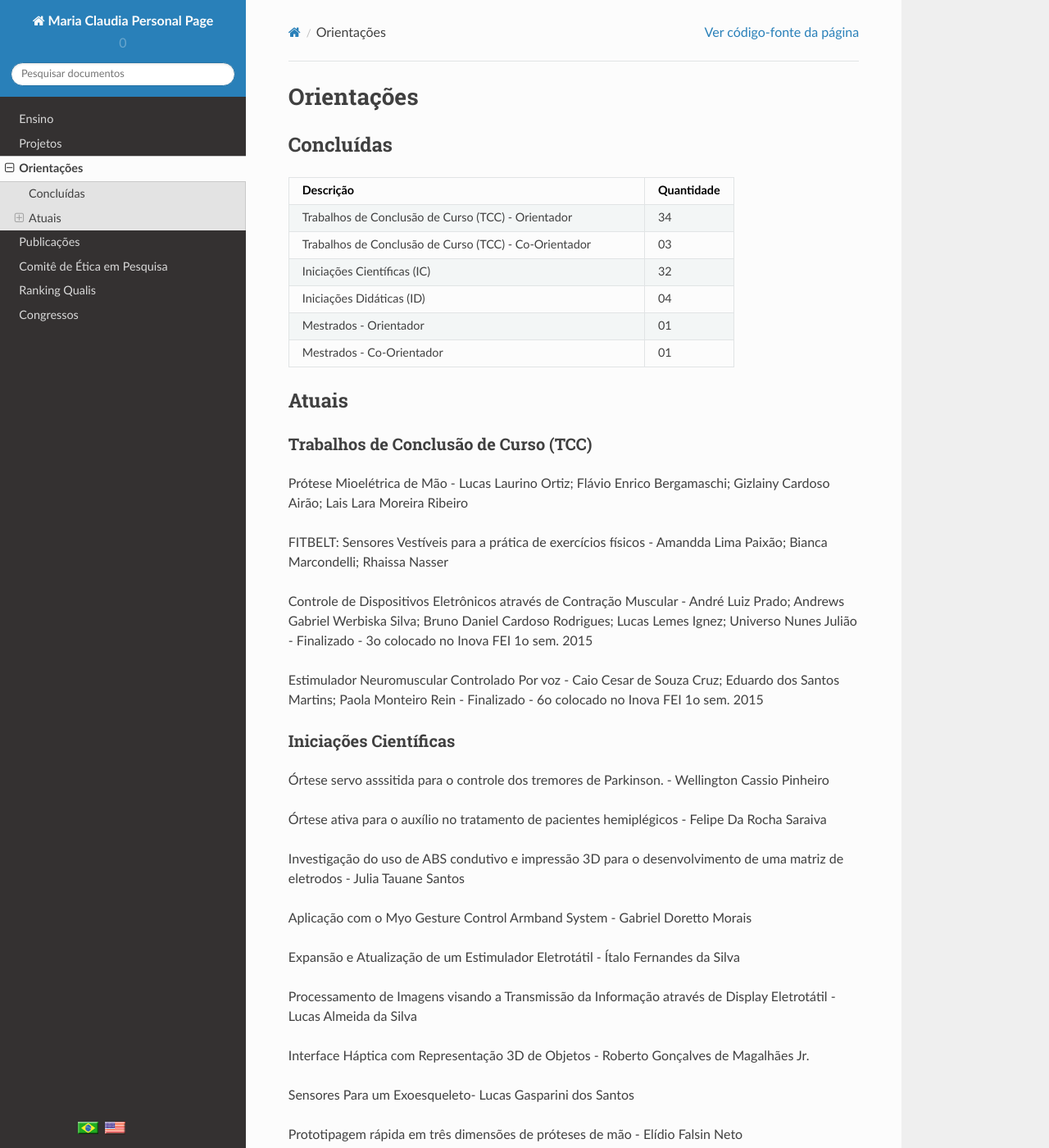
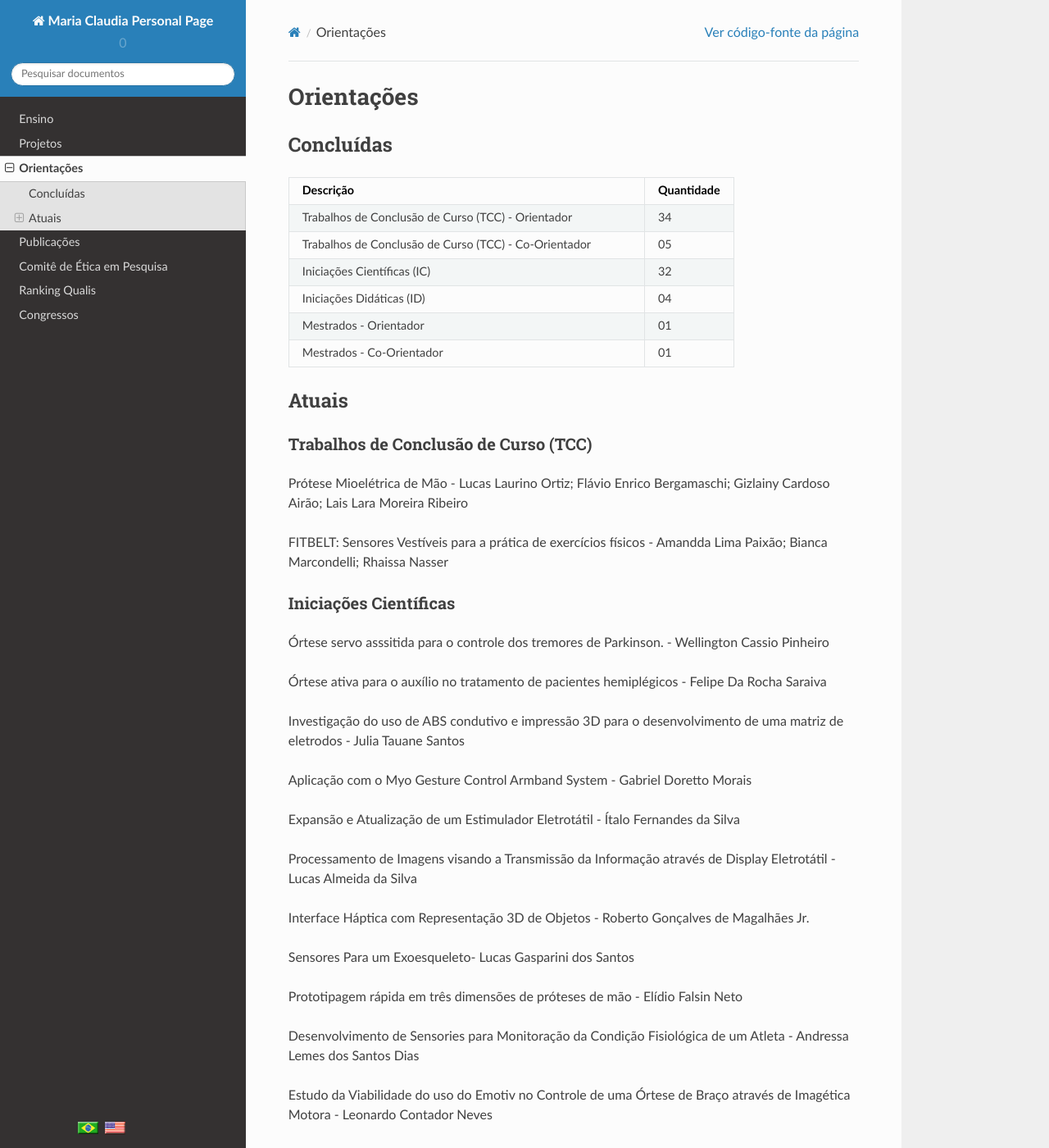
Before and after one commit to mclaudia/personal_page_fei, a Sphinx documentation site: the page built from source/orientacoes.rst, in a window 1280 px wide and 1400 px high. Shown: the whole window at 82% size. Built offline with Sphinx 7.4.7 and the Read the Docs theme 2.0.0, drawn with Linux system fonts in a browser that asks for light colours.

Commit message:
remove concluded tcc

```diff
--- a/source/orientacoes.rst
+++ b/source/orientacoes.rst
@@ -10,7 +10,7 @@ Concluídas
    :widths: 20, 5
 
     "Trabalhos de Conclusão de Curso (TCC) - Orientador", 34
-    "Trabalhos de Conclusão de Curso (TCC) - Co-Orientador", 03
+    "Trabalhos de Conclusão de Curso (TCC) - Co-Orientador", 05
     "Iniciações Científicas (IC)", 32
     "Iniciações Didáticas (ID)", 04
     "Mestrados - Orientador", 01
@@ -28,10 +28,6 @@ Trabalhos de Conclusão de Curso (TCC)
 Prótese Mioelétrica de Mão - Lucas Laurino Ortiz; Flávio Enrico Bergamaschi; Gizlainy Cardoso Airão; Lais Lara Moreira Ribeiro
 
 FITBELT: Sensores Vestíveis para a prática de exercícios físicos - Amandda Lima Paixão; Bianca Marcondelli; Rhaissa Nasser
-
-Controle de Dispositivos Eletrônicos através de Contração Muscular - André Luiz Prado; Andrews Gabriel Werbiska Silva; Bruno Daniel Cardoso Rodrigues; Lucas Lemes Ignez; Universo Nunes Julião - Finalizado - 3o colocado no Inova FEI 1o sem. 2015
-
-Estimulador Neuromuscular Controlado Por voz - Caio Cesar de Souza Cruz; Eduardo dos Santos Martins; Paola Monteiro Rein - Finalizado - 6o colocado no Inova FEI 1o sem. 2015
 
 
 ----------------------
```
